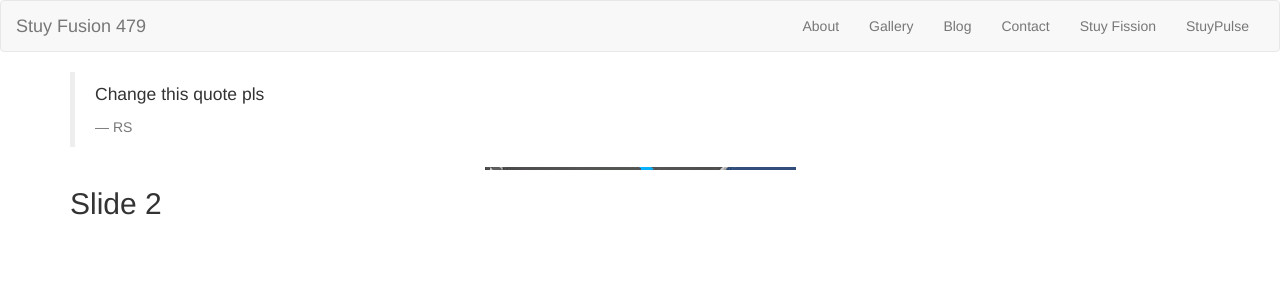
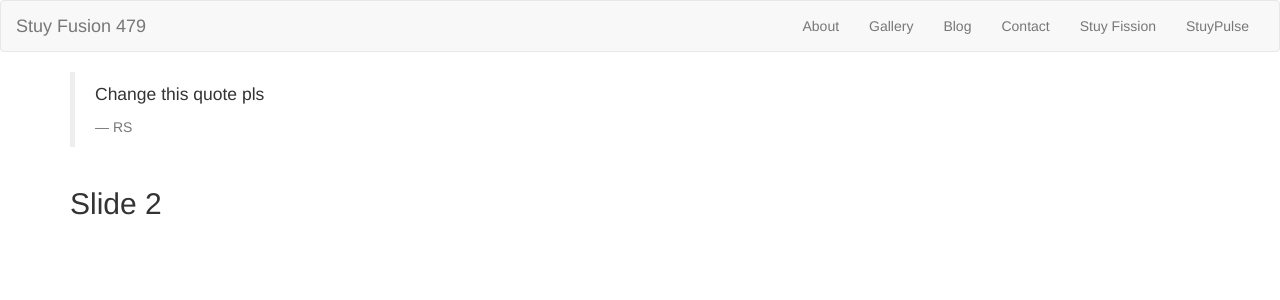
Before and after one commit to stuyfusion/stuyfusion.github.io, a Jekyll site: the page built from index.html, in a window 1280 px wide. Shown: the top 300 px of the page. Built offline with Jekyll 4.4.1, drawn with Linux system fonts in a browser that asks for light colours; nearby versions of some CDN libraries.

Commit message:
Update index.html

```diff
--- a/index.html
+++ b/index.html
@@ -52,7 +52,7 @@ layout: default
                 <div class="carousel-caption">
                   <h3>First slide label</h3>
                   <p>example</p>
-                  <img src="images/image1.jpg">
+
                 </div>
             </div>
             <div class="item">
@@ -60,14 +60,16 @@ layout: default
                 <div class="carousel-caption">
                   <h3>Second slide label</h3>
                   <p>example</p>
-                  <img src="images/image1.jpg">
+
                 </div>
             </div>
             <div class="item">
                 <h2>Slide 3</h2>
                 <div class="carousel-caption">
-                  <h3>Third slide label</h3>
+                  <h3>Third slide label
+                    <img src="images/image1.jpg">
+                  </h3>
                   <p>example.</p>
-                  <img src="images/image1.jpg">
+
                 </div>
             </div>
```
